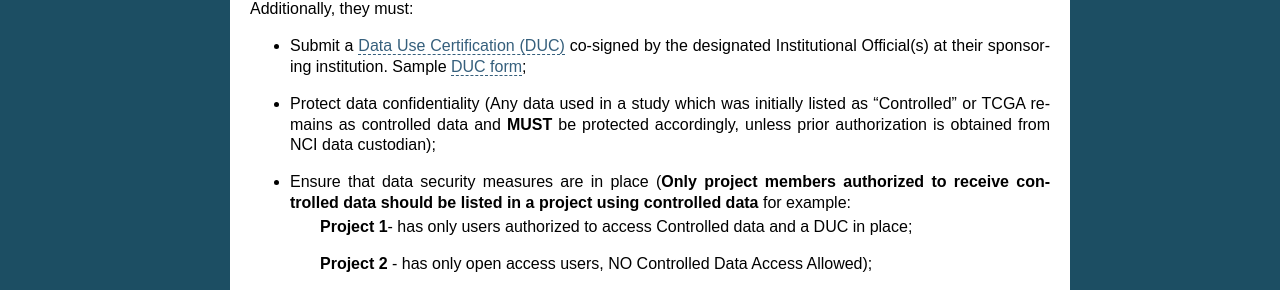
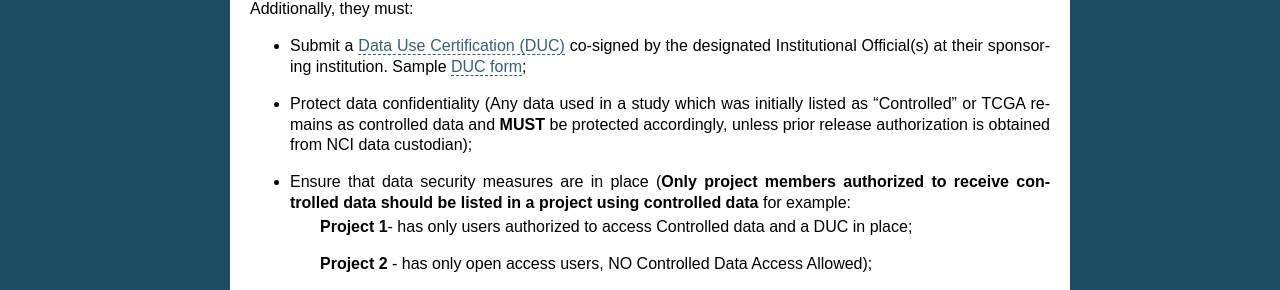
Before and after one commit to isb-cgc/readthedocs, a Sphinx documentation site: the page built from docs/source/sections/data/data2/Data-Use-Certification.rst, in a window 1280 px wide and 951 px high. Shown: the part 307-597 px from the top of the window. Built offline with Sphinx 7.4.7, drawn with Linux system fonts in a browser that asks for light colours.

Commit message:
Update Data-Use-Certification.rst

```diff
--- a/docs/source/sections/data/data2/Data-Use-Certification.rst
+++ b/docs/source/sections/data/data2/Data-Use-Certification.rst
@@ -12,7 +12,7 @@ are expected to:
 Additionally, they must:
 
 *  Submit a `Data Use Certification (DUC) <http://www.genome.gov/20019653>`_ co-signed by the designated Institutional Official(s) at their sponsoring institution. Sample `DUC form <http://gds.nih.gov/pdf/Model_DUC.pdf>`_;
-*  Protect data confidentiality (Any data used in a study which was initially listed as "Controlled" or TCGA remains as controlled data and **MUST** be protected accordingly, unless prior authorization is obtained from NCI data custodian);
+*  Protect data confidentiality (Any data used in a study which was initially listed as "Controlled" or TCGA remains as controlled data and **MUST** be protected accordingly, unless prior release authorization is obtained from NCI data custodian);
 *  Ensure that data security measures are in place (**Only project members authorized to receive controlled data should be listed in a project using controlled data** for example:
     **Project 1**- has only users authorized to access Controlled data and a DUC in place;
 
```
